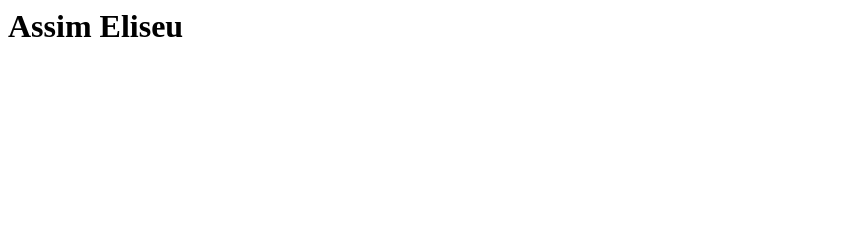
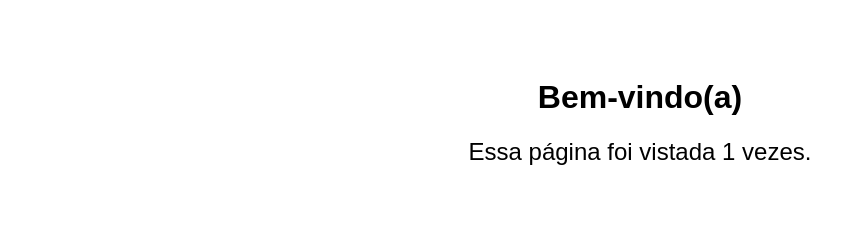
Before and after one commit to sbestetti/sbestetti.github.io, a plain HTML site: page index.html in a window 1280 px wide. Shown: the whole page, without its empty margins (0-865 px from the left). Drawn offline with Linux system fonts and the light colour scheme.

Commit message:
Update index.html

```diff
--- a/index.html
+++ b/index.html
@@ -1 +1,46 @@
-<h1>Assim Eliseu</h1>
+<!DOCTYPE html>
+<html lang="en">
+<head>
+    <meta charset="UTF-8">
+    <meta name="viewport" content="width=device-width, initial-scale=1.0">
+    <title>Page Counter</title>
+    <style>
+        body {
+            font-family: Arial, sans-serif;
+            text-align: center;
+            padding: 50px;
+        }
+        .counter {
+            font-size: 24px;
+            margin-top: 20px;
+        }
+    </style>
+</head>
+<body>
+
+    <h1>Bem-vindo(a)</h1>
+    <div class="counter">
+        Essa página foi vistada <span id="visit-count"></span> vezes.
+    </div>
+
+    <script>
+        // Retrieve visit count from localStorage
+        let visitCount = localStorage.getItem('pageVisits');
+
+        // If no count exists, initialize it to 0
+        if (!visitCount) {
+            visitCount = 0;
+        }
+
+        // Increment the visit count
+        visitCount++;
+
+        // Store the updated count in localStorage
+        localStorage.setItem('pageVisits', visitCount);
+
+        // Display the updated count
+        document.getElementById('visit-count').textContent = visitCount;
+    </script>
+
+</body>
+</html>
```
